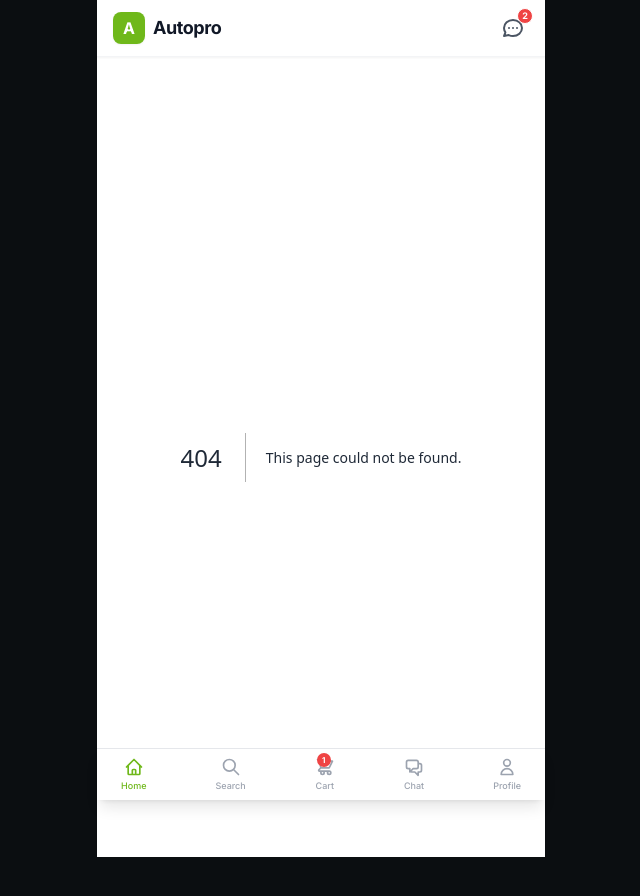
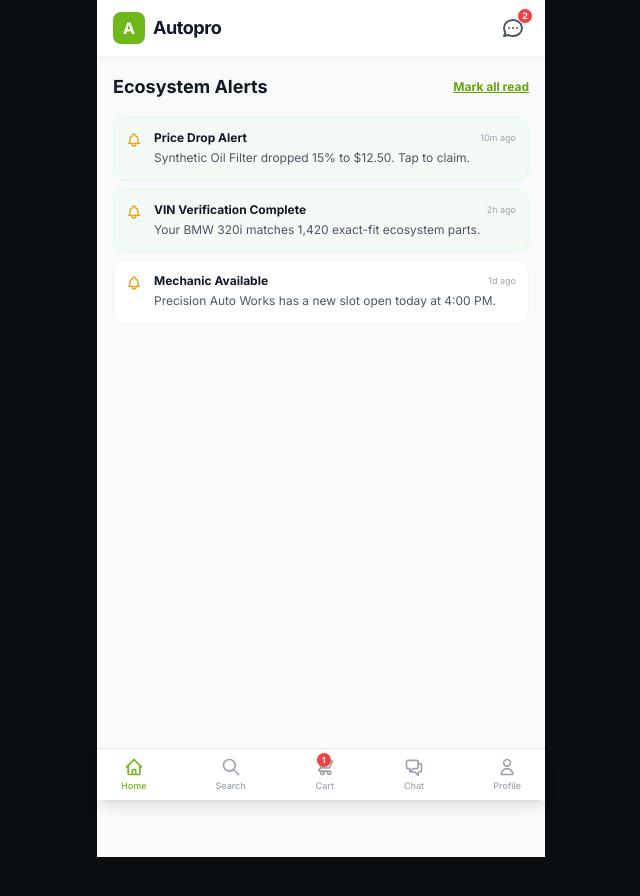
Before and after one commit to houcinhadjaissa-cyber/Autopro, a Next.js app in the folder apps/storefront/: page /notifications in a window 1280 px wide. Before the commit this address had no page. Shown: the top 896 px of the page, without its empty margins (319-959 px from the left). Built offline with nearby package versions, Linux system fonts and the light colour scheme.

Commit message:
Create page.tsx

```diff
--- /dev/null
+++ b/apps/storefront/src/app/notifications/page.tsx
@@ -0,0 +1,45 @@
+"use client";
+
+import React, { useState } from "react";
+
+const BellIcon = () => (
+  <svg className="w-4 h-4 text-amber-500 shrink-0 mt-0.5" fill="none" stroke="currentColor" viewBox="0 0 24 24">
+    <path strokeLinecap="round" strokeLinejoin="round" strokeWidth="2" d="M15 17h5l-1.405-1.405A2.032 2.032 0 0118 14.158V11a6.002 6.002 0 00-4-5.659V5a2 2 0 10-4 0v.341C7.67 6.165 6 8.388 6 11v3.159c0 .538-.214 1.055-.595 1.436L4 17h5m6 0v1a3 3 0 11-6 0v-1m6 0H9" />
+  </svg>
+);
+
+export default function NotificationsPage() {
+  const [alerts, setAlerts] = useState([
+    { id: 1, title: "Price Drop Alert", desc: "Synthetic Oil Filter dropped 15% to $12.50. Tap to claim.", time: "10m ago", read: false },
+    { id: 2, title: "VIN Verification Complete", desc: "Your BMW 320i matches 1,420 exact-fit ecosystem parts.", time: "2h ago", read: false },
+    { id: 3, title: "Mechanic Available", desc: "Precision Auto Works has a new slot open today at 4:00 PM.", time: "1d ago", read: true }
+  ]);
+
+  const markAllRead = () => {
+    setAlerts(prev => prev.map(a => ({ ...a, read: true })));
+  };
+
+  return (
+    <div className="min-h-screen bg-gray-50 pb-24 px-4 pt-4">
+      <div className="flex justify-between items-center mb-4">
+        <h1 className="text-lg font-bold text-gray-900">Ecosystem Alerts</h1>
+        <button onClick={markAllRead} className="text-xs text-[#65a30d] font-bold underline">Mark all read</button>
+      </div>
+
+      <div className="space-y-2">
+        {alerts.map(a => (
+          <div key={a.id} className={`p-3 rounded-xl border transition-all flex items-start space-x-3 ${a.read ? "bg-white border-gray-100" : "bg-green-50/50 border-green-100 shadow-2xs"}`}>
+            <BellIcon />
+            <div className="flex-1">
+              <div className="flex justify-between items-center">
+                <h3 className="font-bold text-xs text-gray-900">{a.title}</h3>
+                <span className="text-[9px] text-gray-400">{a.time}</span>
+              </div>
+              <p className="text-xs text-gray-600 mt-0.5 leading-relaxed">{a.desc}</p>
+            </div>
+          </div>
+        ))}
+      </div>
+    </div>
+  );
+}
```
